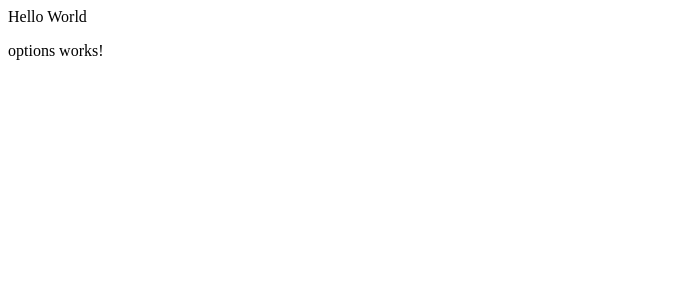
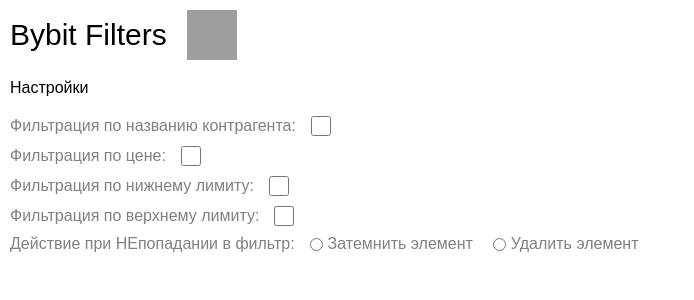
Before and after one commit to DKozachenko/bybit-filters, an Angular app: page /#/options in a window 1280 px wide. Shown: the top 300 px of the page, without its empty margins (0-694 px from the left). Built offline with nearby package versions, Linux system fonts and the light colour scheme; grey boxes are pictures that could not be loaded.

Commit message:
options page template

```diff
--- a/angular.json
+++ b/angular.json
@@ -29,6 +29,7 @@
               }
             ],
             "styles": [
+              "src/reset.scss",
               "src/styles.scss"
             ],
             "scripts": []
--- a/src/app/app.component.html
+++ b/src/app/app.component.html
@@ -1,2 +1,6 @@
-Hello World
+<header class="header">
+  <h1 class="header__title">Bybit Filters</h1>
+  <img class="header__logo" src="bybit-logo.png" alt="bybit-logo">
+</header>
+
 <router-outlet></router-outlet>
--- a/src/app/app.component.scss
+++ b/src/app/app.component.scss
@@ -0,0 +1,26 @@
+:host {
+  height: 100vh;
+  display: block;
+
+  padding: 10px;
+}
+
+.header {
+  display: flex;
+  gap: 20px;
+  align-items: center;
+
+  margin-bottom: 20px;
+
+  &__title {
+    font-size: 30px;
+    line-height: 1;
+    color: #000;
+  }
+
+  &__logo {
+    width: 50px;
+    height: 50px;
+    display: block;
+  }
+}
--- a/src/app/components/options/options.component.html
+++ b/src/app/components/options/options.component.html
@@ -1 +1,37 @@
-<p>options works!</p>
+<h3>Настройки</h3>
+
+<form class="form">
+  <div class="form__group">
+    <label for="exclude-counterparty-filter">Фильтрация по названию контрагента:</label>
+    <input type="checkbox" id="exclude-counterparty-filter" />
+  </div>
+
+  <div class="form__group">
+    <label for="price-filter">Фильтрация по цене:</label>
+    <input type="checkbox" id="price-filter" />
+  </div>
+
+  <div class="form__group">
+    <label for="bottom-limit-filter">Фильтрация по нижнему лимиту:</label>
+    <input type="checkbox" id="bottom-limit-filter" />
+  </div>
+
+  <div class="form__group">
+    <label for="top-limit-filter">Фильтрация по верхнему лимиту:</label>
+    <input type="checkbox" id="top-limit-filter" />
+  </div>
+
+  <div class="form__group">
+    <label for="top-limit-filter">Действие при НЕпопадании в фильтр:</label>
+
+    <div class="radio-group-item">
+      <input type="radio" id="darken-elem" name="not-in-filter" value="HTML">
+      <label for="darken-elem">Затемнить элемент</label><br>
+    </div>
+
+    <div class="radio-group-item">
+      <input type="radio" id="remove-elem" name="not-in-filter" value="CSS">
+      <label for="remove-elem">Удалить элемент</label><br>
+    </div>
+  </div>
+</form>
--- a/src/app/components/options/options.component.scss
+++ b/src/app/components/options/options.component.scss
@@ -0,0 +1,30 @@
+.form {
+  display: flex;
+  flex-direction: column;
+  gap: 10px;
+
+  margin-top: 20px;
+
+  &__group {
+    display: flex;
+    align-items: center;
+    gap: 15px;
+
+    label {
+      font-size: 16px;
+      line-height: 1;
+      color: gray;
+    }
+
+    input[type="checkbox"] {
+      width: 20px;
+      height: 20px;
+    }
+  }
+}
+
+.radio-group-item {
+  display: flex;
+  align-items: center;
+  gap: 5px;
+}
--- /dev/null
+++ b/src/reset.scss
@@ -0,0 +1,47 @@
+*, *:before, *:after {
+  box-sizing: border-box;
+}
+
+html, body, div, span, object, iframe, figure, h1, h2, h3, h4, h5, h6, p, blockquote, pre, a, code, em, img, small, strike, strong, sub, sup, tt, b, u, i, ol, ul, li, fieldset, form, label, table, caption, tbody, tfoot, thead, tr, th, td, main, canvas, embed, footer, header, nav, section, video {
+  margin: 0;
+  padding: 0;
+  border: 0;
+  font-size: 100%;
+  font: inherit;
+  vertical-align: baseline;
+  text-rendering: optimizeLegibility;
+  -webkit-font-smoothing: antialiased;
+  text-size-adjust: none;
+}
+
+footer, header, nav, section, main {
+  display: block;
+}
+
+body {
+  line-height: 1;
+}
+
+ol, ul {
+  list-style: none;
+}
+
+blockquote, q {
+  quotes: none;
+}
+
+blockquote:before, blockquote:after, q:before, q:after {
+  content: '';
+  content: none;
+}
+
+table {
+  border-collapse: collapse;
+  border-spacing: 0;
+}
+
+input {
+  border-radius: 0;
+  margin: 0;
+  padding: 0;
+}
--- a/src/styles.scss
+++ b/src/styles.scss
@@ -1 +1,3 @@
-/* You can add global styles to this file, and also import other style files */
+body {
+  font-family: sans-serif;
+}
```
Also changed, not shown: assets/manifest.json.
